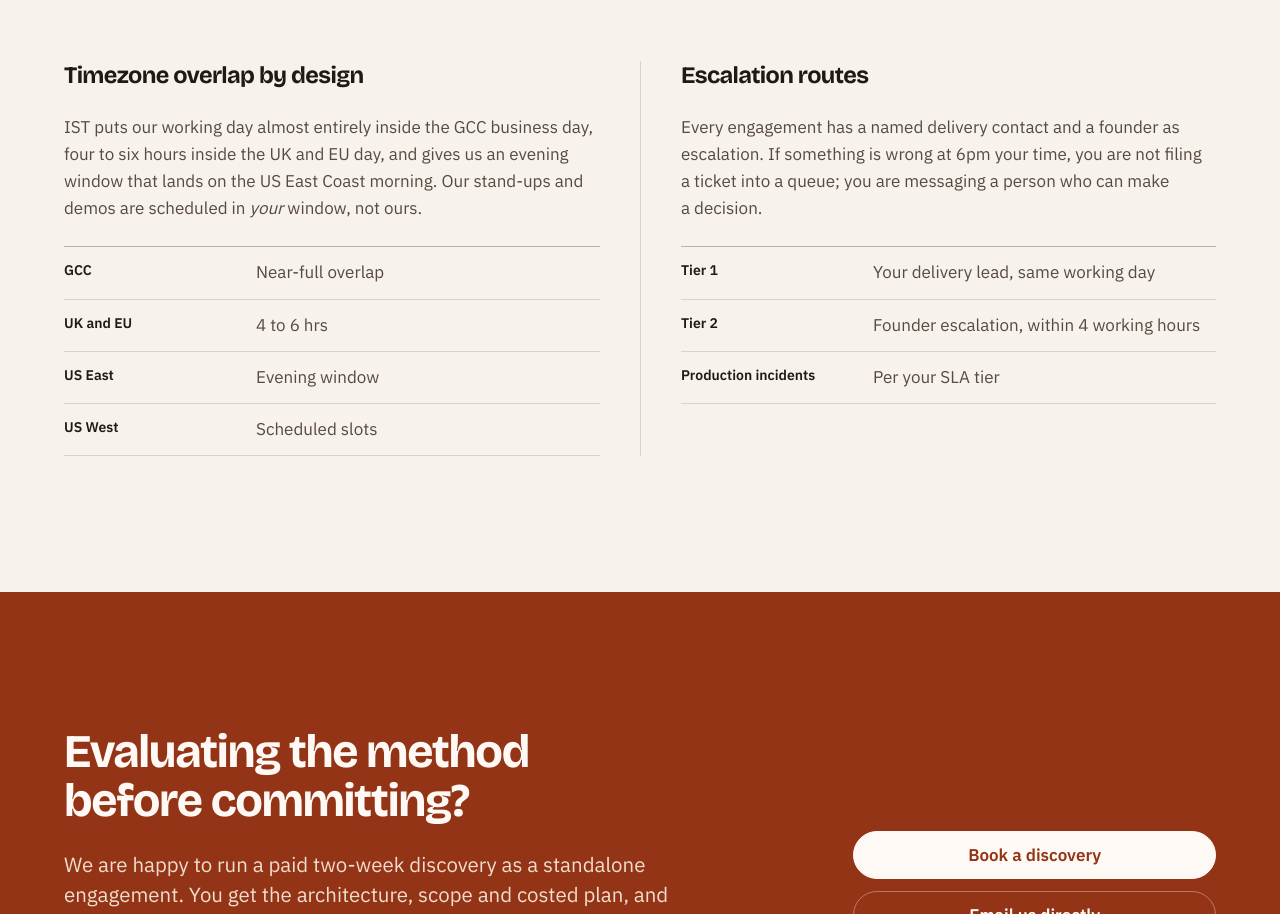
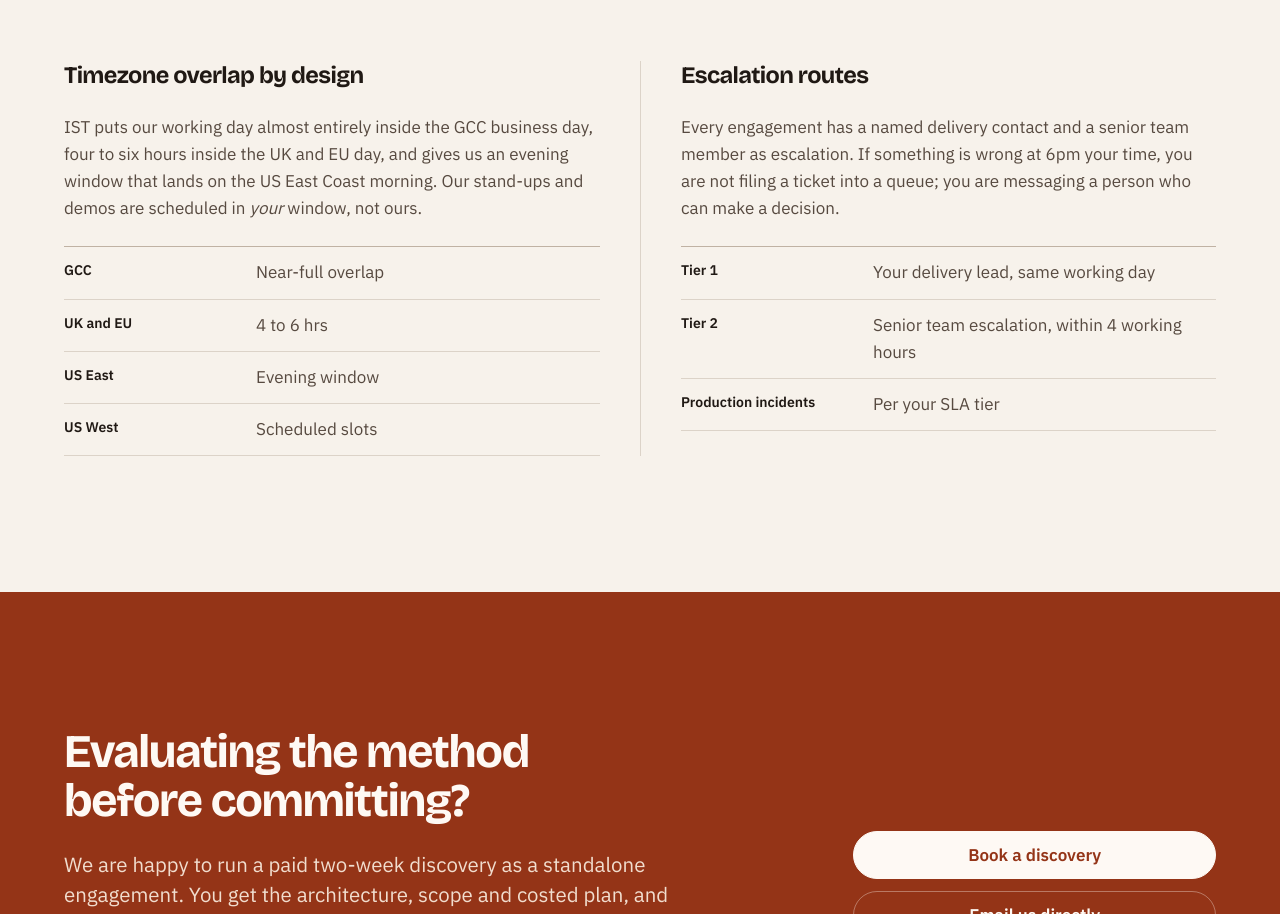
Before and after one commit to flaxvin/Website, a plain HTML site: page process.html in a window 1280 px wide. Shown: the part 3800-4714 px from the top of the page. Drawn offline with nearby package versions, Linux system fonts and the light colour scheme.

Commit message:
Say team instead of founder for Flaxvin's own people
Co-Authored-By: Claude Opus 5.5 <noreply@anthropic.com>
Claude-Session: https://claude.ai/code/session_01UYGEZM6dYdY1x5hCVtdAwM

```diff
--- a/process.html
+++ b/process.html
@@ -168,10 +168,10 @@
         </div>
         <div class="tz__side">
           <h3>Escalation routes</h3>
-          <p>Every engagement has a named delivery contact and a founder as escalation. If something is wrong at 6pm your time, you are not filing a ticket into a queue; you are messaging a person who can make a decision.</p>
+          <p>Every engagement has a named delivery contact and a senior team member as escalation. If something is wrong at 6pm your time, you are not filing a ticket into a queue; you are messaging a person who can make a decision.</p>
           <dl class="spec">
             <dt>Tier 1</dt><dd>Your delivery lead, same working day</dd>
-            <dt>Tier 2</dt><dd>Founder escalation, within 4 working hours</dd>
+            <dt>Tier 2</dt><dd>Senior team escalation, within 4 working hours</dd>
             <dt>Production incidents</dt><dd>Per your SLA tier</dd>
           </dl>
         </div>
```
Also changed, not shown: contact.html (+2 -2 lines), engagement.html (+1 -1 lines).
